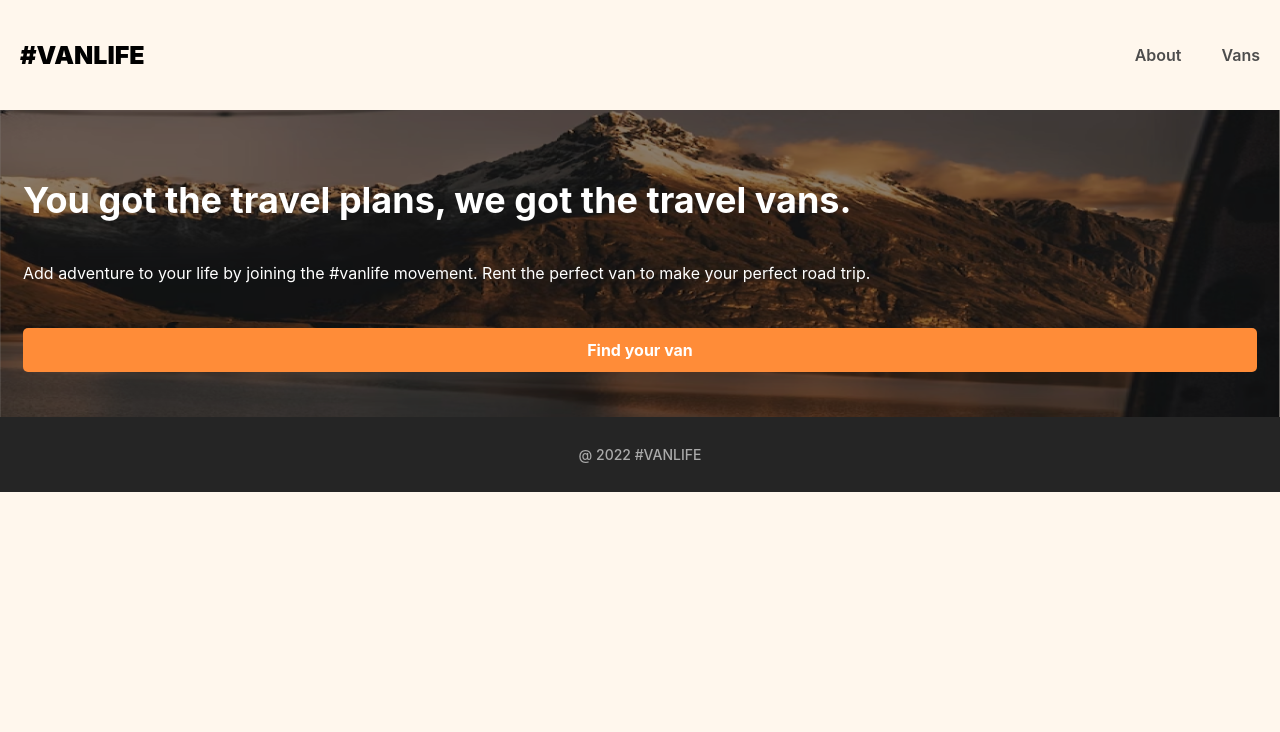
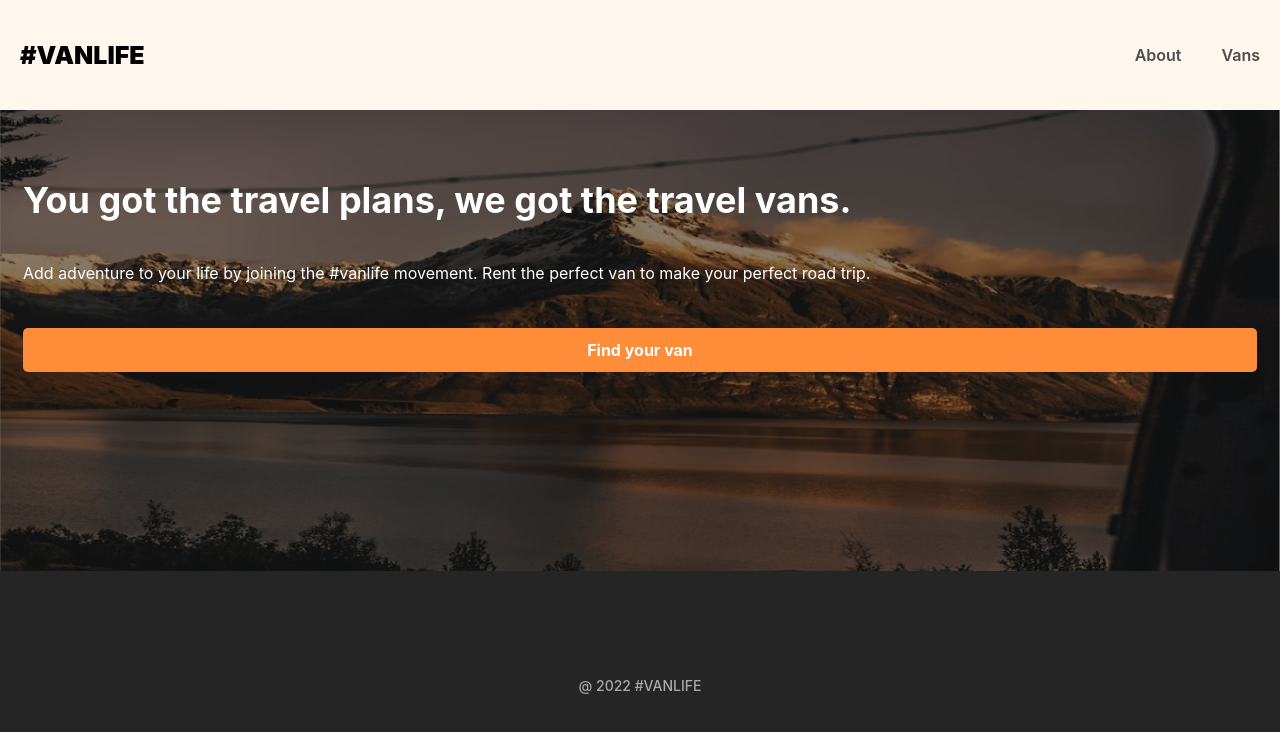
Before and after one commit to codingmaniac227/vanlife, a React (Vite) app: page / in a window 1280 px wide. Shown: the top 732 px of the page. Built offline with nearby package versions, Linux system fonts and the light colour scheme; what miragejs would draw is missing.

Commit message:
styles(index): set root to a flexbox to serve flex grow

```diff
--- a/index.css
+++ b/index.css
@@ -1,5 +1,11 @@
 * {
     box-sizing: border-box;
+}
+
+#root {
+    display: flex;
+    flex-direction: column;
+    min-height: 100vh;
 }
 
 html, body {
```
